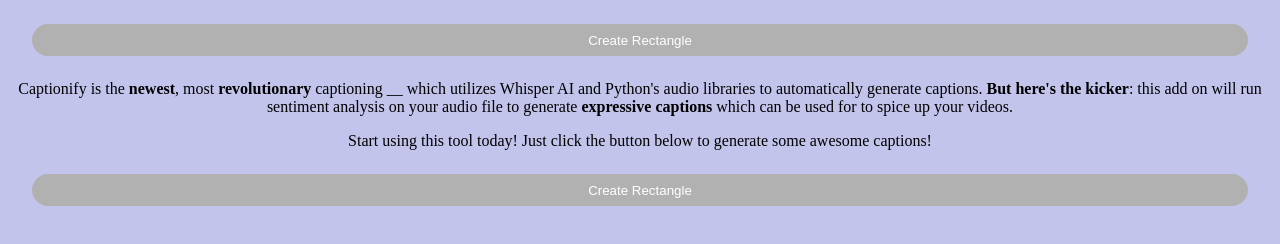
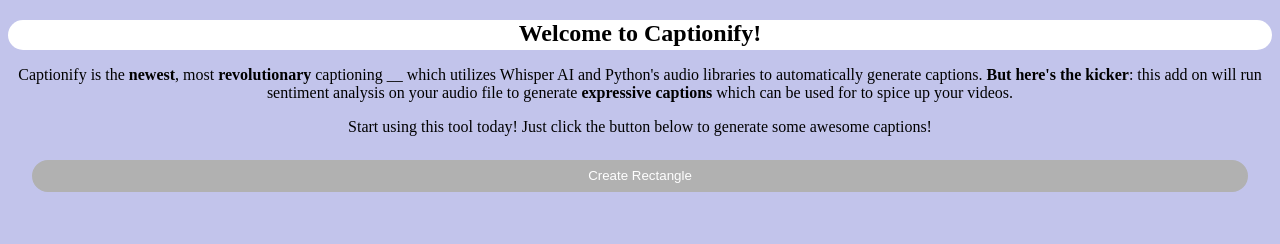
Before and after one commit to tiffiyyy/captionify, a website with bundled scripts: page src/index.html in a window 1280 px wide. Built offline with nearby package versions, Linux system fonts and the light colour scheme.

Commit message:
updated by tiff

```diff
--- a/src/index.html
+++ b/src/index.html
@@ -82,10 +82,18 @@
             Please note that this document does not use the spectrum web components theme for Express.
             You may use "addOnUISdk.app.ui.theme" to get the current theme and style accordingly.
         -->
-        <div class="container">
-            <button id="createRectangle" disabled>Create Rectangle</button>
+        <!-- Beginning of Code Tiffany -->
+        <head>
+            <meta charset="UTF-8" />
+            <meta name="description" content="Get started with Add-on development using JavaScript" />
+            <meta name="keywords" content="Adobe, Express, Add-On, JavaScript" />
+            <meta name="viewport" content="width=device-width, initial-scale=1.5" />
+            <title>Get Started</title>
+        </head>
+        <body>
+            <div style = "text-align: center" class="title">
+                <h2> Welcome to Captionify! </h2>
             </div>
-
             <div style = "text-align: center">
                 <p> Captionify is the <b>newest</b>, most <b>revolutionary</b> captioning __ which utilizes Whisper AI and Python's audio libraries
                 to automatically generate captions. <b>But here's the kicker</b>: this add on will run sentiment analysis on your audio file to generate
@@ -95,6 +103,8 @@
             <div class="container">
                 <button id="createRectangle" disabled>Create Rectangle</button>
             </div>
+        </body>
+        <!-- End of Code -->
 
 
         <script type="module" src="ui/index.js"></script>
```
Lines whose indentation alone changed are shown as unchanged.
